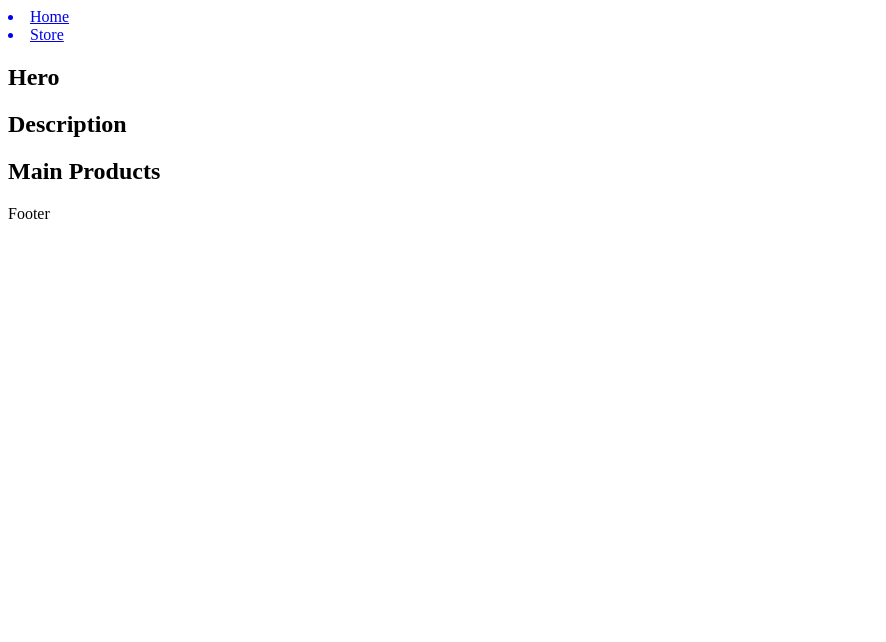
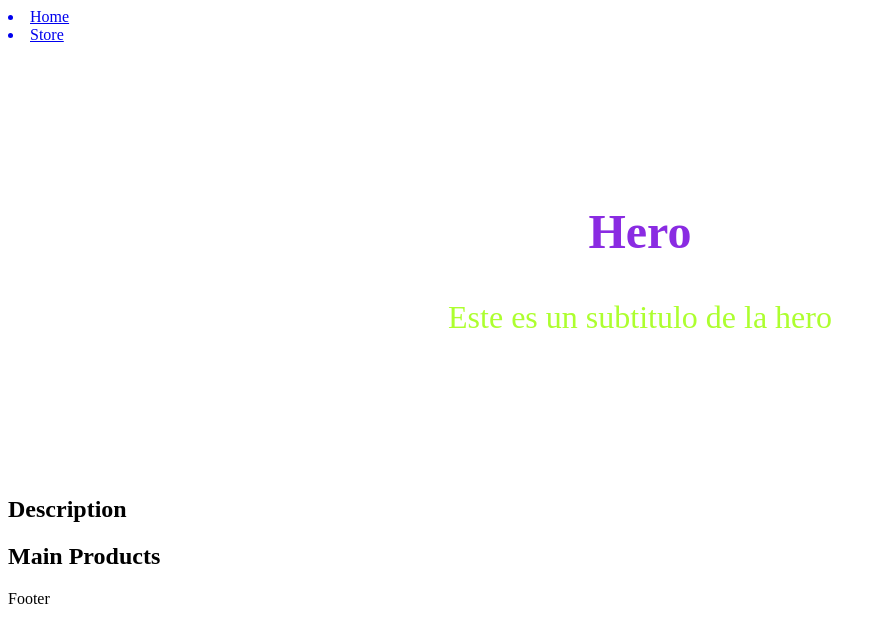
Before and after one commit to BreinerSan/nextjs-store, a Next.js app: page / in a window 1280 px wide. Shown: the top 642 px of the page, without its empty margins (0-886 px from the left). Built offline with nearby package versions, Linux system fonts and the light colour scheme.

Commit message:
Css modules en nextjs

```diff
--- /dev/null
+++ b/src/components/home/Hero/Hero.module.css
@@ -0,0 +1,17 @@
+.Hero {
+	margin: 10rem;
+}
+
+.Hero > h1 {
+	font-size: 3rem;
+	font-weight: bold;
+	color: blueviolet;
+	text-align: center;
+}
+
+.Hero > h2 {
+	font-size: 2rem;
+	font-weight: normal;
+	color: greenyellow;
+	text-align: center;
+}
--- a/src/components/home/Hero/Hero.tsx
+++ b/src/components/home/Hero/Hero.tsx
@@ -1,7 +1,10 @@
+import styles from './Hero.module.css';
+
 export const Hero = () => {
 	return (
-		<section>
+		<section className={styles.Hero}>
 			<h1>Hero</h1>
+			<h2>Este es un subtitulo de la hero</h2>
 		</section>
 	);
 };
```
